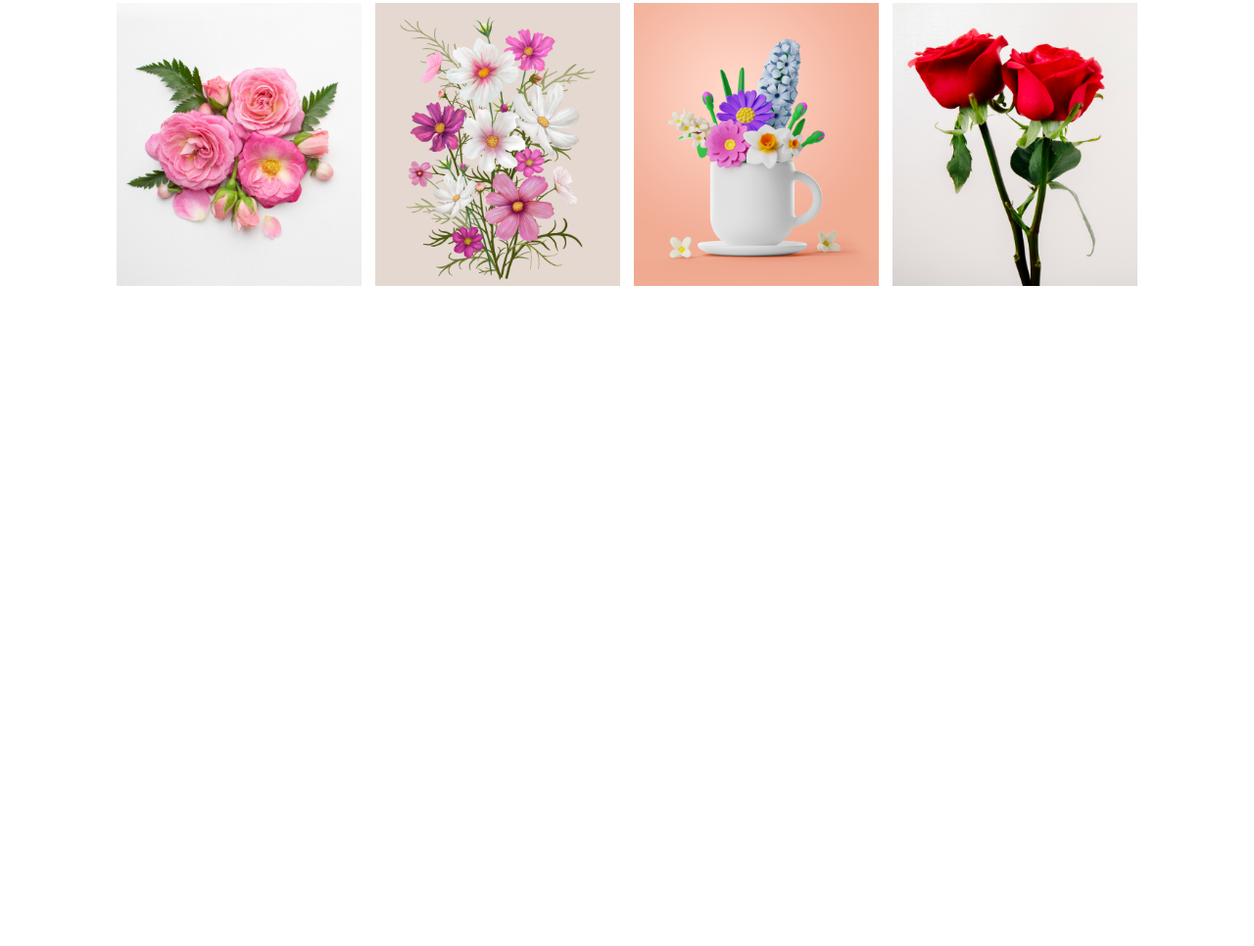
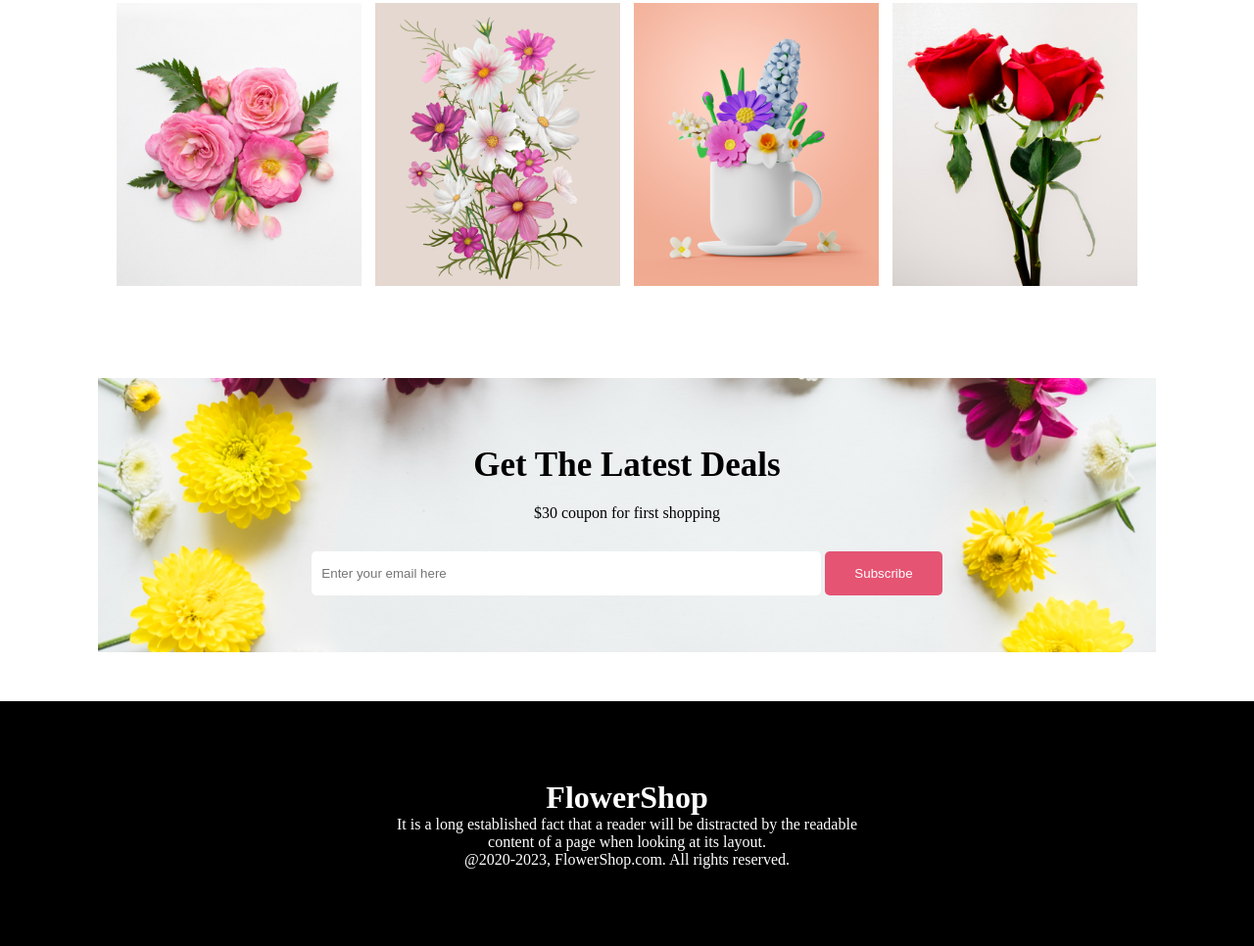
Before and after one commit to saarif23/online-flowers-house, a plain HTML site: page index.html in a window 1280 px wide. Shown: the part 2907-3873 px from the top of the page at 98% size. Before the commit the page ends 3243 px from the top, so only its background shows below. Drawn offline with Linux system fonts and the light colour scheme.

Commit message:
added main section

```diff
--- a/index.html
+++ b/index.html
@@ -85,10 +85,29 @@
 
         </div>
         <!-- deals section -->
+       <div class="deals-section">
+       <l class="section-box">
+        <h1 id="deals-title">Get The Latest Deals</h1>
+        <p id="cupon-price">$30 coupon for first shopping</p>
 
+        <input id="input" type="text" placeholder="Enter your email here">
+        <button class="btn-primary">Subscribe</button>
+       </l>
+       </div>
+
+    </main>
+
+    <footer>
+        <div class="footer-section">
+            <div class="footer-info">
+                <h1 id="footer-title">
+                    FlowerShop
+                </h1>
+                <p class="footer-description">It is a long established fact that a reader will be distracted by the readable <br> content of a page when looking at its layout.</p>
+                <p class="copywrite-symble">@2020-2023, FlowerShop.com. All rights reserved. </p>
+            </div>
         </div>
-    </main>
-    <footer></footer>
+    </footer>
 
 </body>
 
--- a/styles.css
+++ b/styles.css
@@ -132,3 +132,41 @@ padding: 10px;
     padding: 10px;
 
 }
+
+
+
+#deals-title{
+    font-size: 35px;
+    padding: 10px;
+}
+#cupon-price{
+    padding: 10px;
+}
+#input{
+    padding: 15px 10px;
+    width: 500px;
+    border: none;
+    border-radius: 5px;
+    margin-top: 20px;
+}
+.deals-section{
+   height: 280px;
+   text-align: center;
+    background-image: url(./Rectangle\ 9.png);
+    background-position: center;
+    background-size: cover;
+    margin: 50px 100px;
+    display: flex;
+    justify-content: center;
+    align-items: center;
+
+}
+.footer-section{
+    height: 250px;
+    background-color: black;
+    color: white;
+    text-align: center;
+    display: flex;
+    align-items: center;
+    justify-content: center;
+}
```
Also changed, not shown: Rectangle 9.png (renamed from Flower Asset/Rectangle 9.png).
